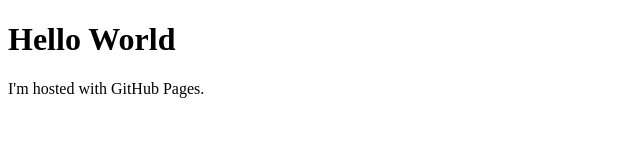
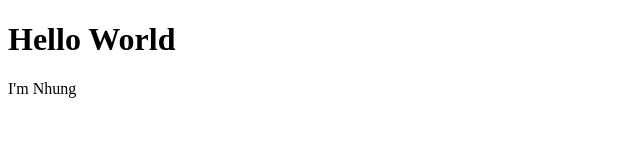
Before and after one commit to YenNhung/YenNhung.github.io, a plain HTML site: page index.html in a window 1280 px wide. Shown: the whole page, without its empty margins (0-640 px from the left). Drawn offline with Linux system fonts and the light colour scheme.

Commit message:
Update index.html

```diff
--- a/index.html
+++ b/index.html
@@ -2,6 +2,6 @@
 <html>
 <body>
 <h1>Hello World</h1>
-<p>I'm hosted with GitHub Pages.</p>
+<p>I'm Nhung</p>
 </body>
 </html>
```
